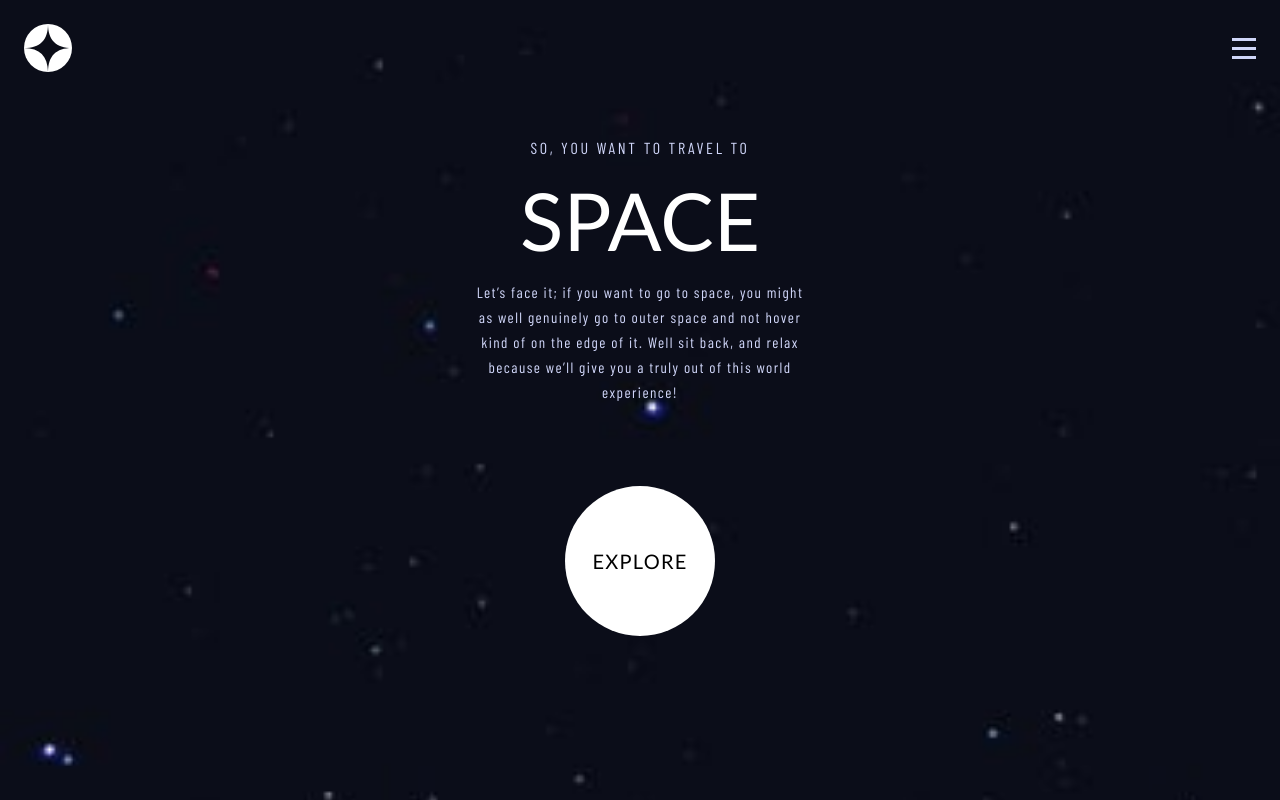
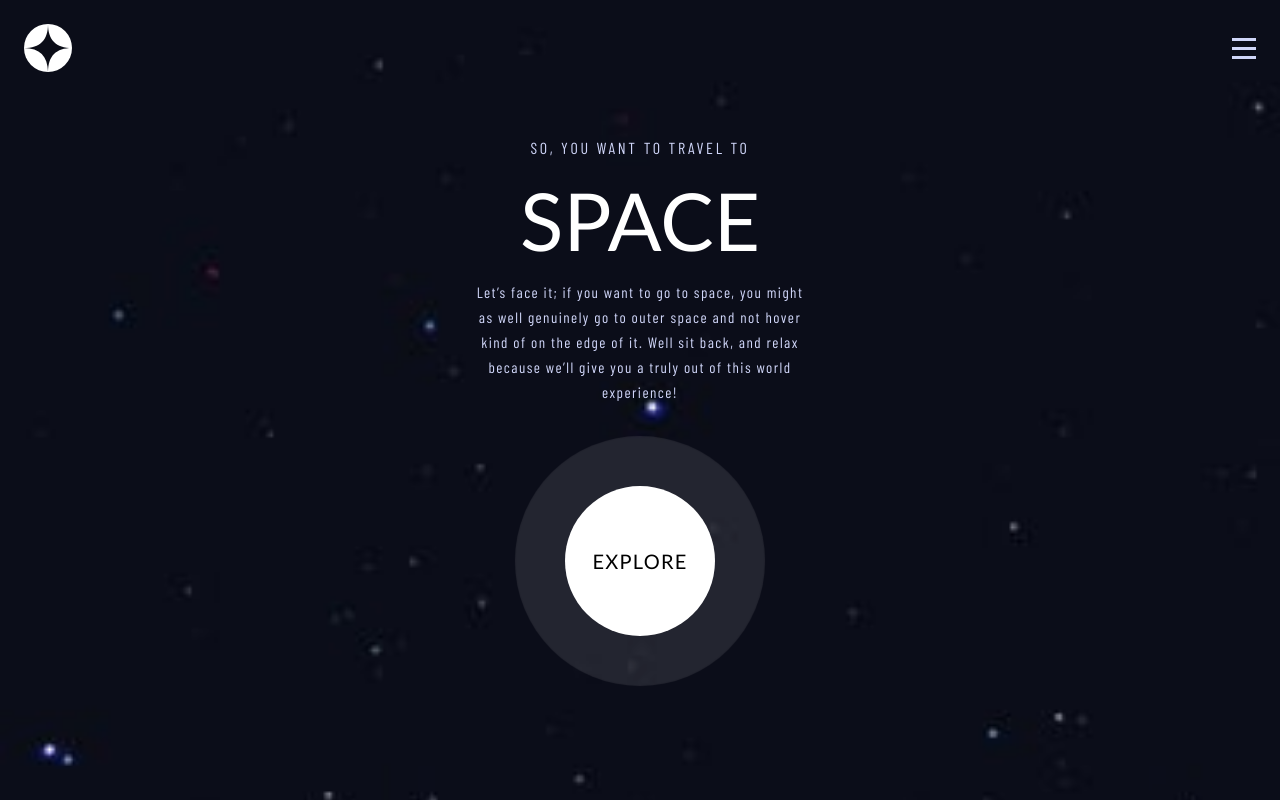
Before and after one commit to kvncrtr/space-tourism, an Angular app: page /home in a window 1280 px wide. In both pictures the pointer is over the element 640 px from the left and 561 px from the top of the page. Built offline with nearby package versions, Linux system fonts and the light colour scheme; a web font is replaced by a local one.

Commit message:
add ui goodies

```diff
--- a/src/app/components/crew/crew.component.css
+++ b/src/app/components/crew/crew.component.css
@@ -118,7 +118,7 @@
       letter-spacing: 1px;
    }
 }
-git
+
 @media screen and (min-width: 375px) {
    .crew--background {
       position: absolute;
--- a/src/app/components/destination/destination.component.css
+++ b/src/app/components/destination/destination.component.css
@@ -47,10 +47,15 @@
       justify-content: space-between;
       margin: 1.625rem auto 0;
       width: 14.844rem;
+      cursor: pointer;
    }
 
    .destination--item {
       list-style: none;
+   }
+
+   .destination--item:hover {
+      border-bottom: 0.188rem solid rgba(255, 255, 255, 0.5)
    }
 
    .selected {
--- a/src/app/components/home/home.component.css
+++ b/src/app/components/home/home.component.css
@@ -56,6 +56,10 @@
       background-color: var(--clr-primary-100);
    }
 
+   .home--explore-circle:hover {
+      box-shadow: 0px 0px 1px 50px rgba(255, 255, 255, 0.1);
+   }
+
    .home--explore-text {
       position: absolute;
       top: 50%;
--- a/src/app/components/navbar/navbar.component.css
+++ b/src/app/components/navbar/navbar.component.css
@@ -5,6 +5,10 @@
       align-items: center;
       z-index: 1;
       min-width: 100%;
+   }
+
+   .navbar--img-container {
+      cursor: pointer;
    }
 
    .navbar--hamberger {
```
